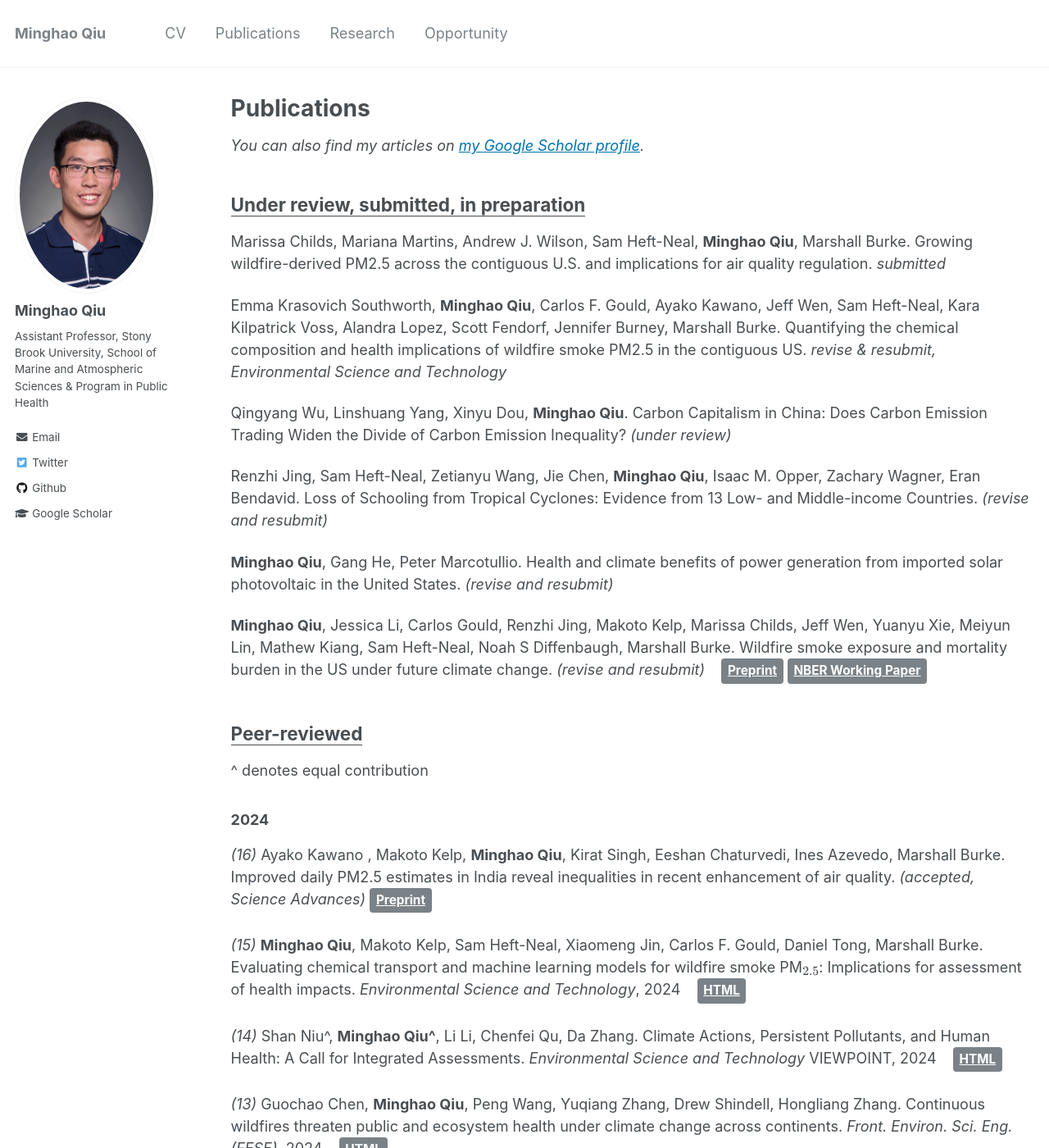
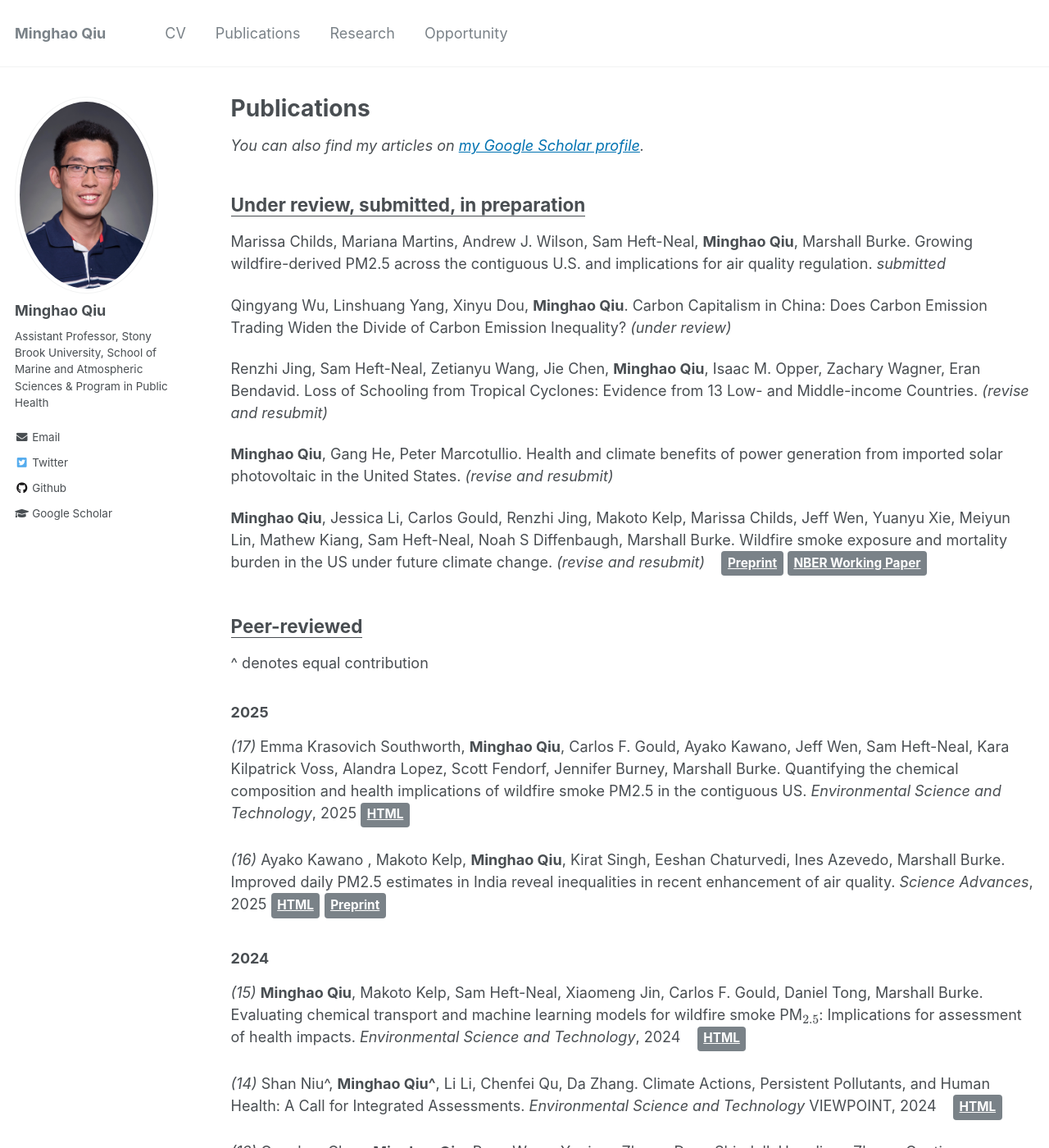
Before and after one commit to mhqiu/mhqiu.github.io, a Jekyll site: the page built from _pages/publications.md, in a window 1280 px wide and 1400 px high. Shown: the whole window at 82% size. Built offline with Jekyll 4.4.1, drawn with Linux system fonts in a browser that asks for light colours; formulas are drawn with MathJax 3; part of the change alters nothing that is shown.

Commit message:
Update publications.md

```diff
--- a/_pages/publications.md
+++ b/_pages/publications.md
@@ -21,7 +21,7 @@ author_profile: true
 
 Marissa Childs, Mariana Martins, Andrew J. Wilson, Sam Heft-Neal, **Minghao Qiu**, Marshall Burke. Growing wildfire-derived PM2.5 across the contiguous U.S. and implications for air quality regulation. *submitted*
 
-Emma Krasovich Southworth, **Minghao Qiu**, Carlos F. Gould, Ayako Kawano, Jeff Wen, Sam Heft-Neal, Kara Kilpatrick Voss, Alandra Lopez, Scott Fendorf, Jennifer Burney, Marshall Burke. Quantifying the chemical composition and health implications of wildfire smoke PM2.5 in the contiguous US. *revise & resubmit, Environmental Science and Technology*
+
 
 Qingyang Wu, Linshuang Yang, Xinyu Dou, **Minghao Qiu**. Carbon Capitalism in China: Does Carbon Emission Trading Widen the Divide of Carbon Emission Inequality? *(under review)*
 
@@ -37,11 +37,16 @@ Renzhi Jing, Sam Heft-Neal, Zetianyu Wang, Jie Chen, **Minghao Qiu**, Isaac M. O
 
 ^ denotes equal contribution
 
-### **2024**
+### **2025**
 
-*(16)* Ayako Kawano , Makoto Kelp, **Minghao Qiu**, Kirat Singh, Eeshan Chaturvedi, Ines Azevedo, Marshall Burke. Improved daily PM2.5 estimates in India reveal inequalities in recent enhancement of air quality. *(accepted, Science Advances)*
+*(17)* Emma Krasovich Southworth, **Minghao Qiu**, Carlos F. Gould, Ayako Kawano, Jeff Wen, Sam Heft-Neal, Kara Kilpatrick Voss, Alandra Lopez, Scott Fendorf, Jennifer Burney, Marshall Burke. Quantifying the chemical composition and health implications of wildfire smoke PM2.5 in the contiguous US. *Environmental Science and Technology*, 2025
+<a href="https://pubs.acs.org/doi/full/10.1021/acs.est.4c09011" class="btn">HTML</a>
+
+*(16)* Ayako Kawano , Makoto Kelp, **Minghao Qiu**, Kirat Singh, Eeshan Chaturvedi, Ines Azevedo, Marshall Burke. Improved daily PM2.5 estimates in India reveal inequalities in recent enhancement of air quality. *Science Advances*, 2025
+<a href="https://www.science.org/doi/10.1126/sciadv.adq1071" class="btn">HTML</a>
 <a href="https://doi.org/10.31223/X5H40F" class="btn">Preprint</a>
 
+### **2024**
 *(15)* **Minghao Qiu**, Makoto Kelp, Sam Heft-Neal, Xiaomeng Jin, Carlos F. Gould, Daniel Tong, Marshall
 Burke. Evaluating chemical transport and machine learning models for wildfire smoke PM$_{2.5}$: Implications for assessment of health impacts. *Environmental Science and Technology*, 2024 &nbsp;&nbsp; <a href="https://doi.org/10.1021/acs.est.4c05922" class="btn">HTML</a>
 
```
